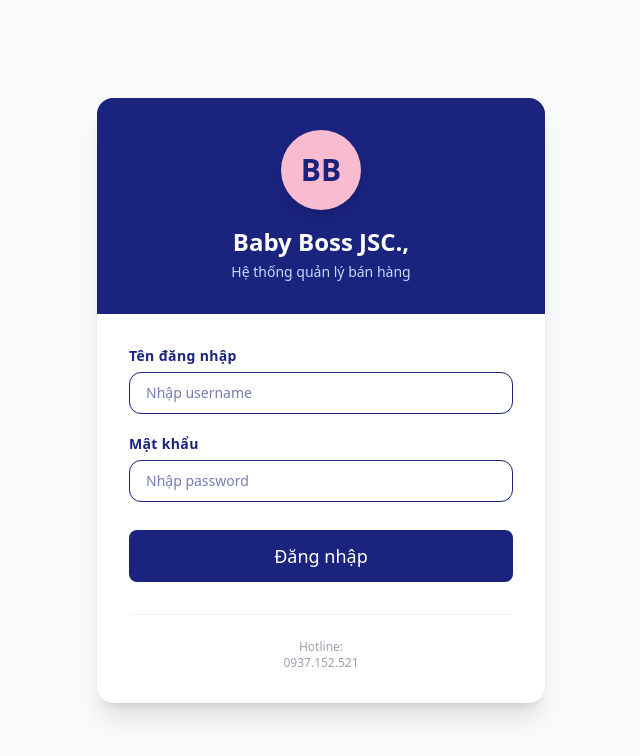
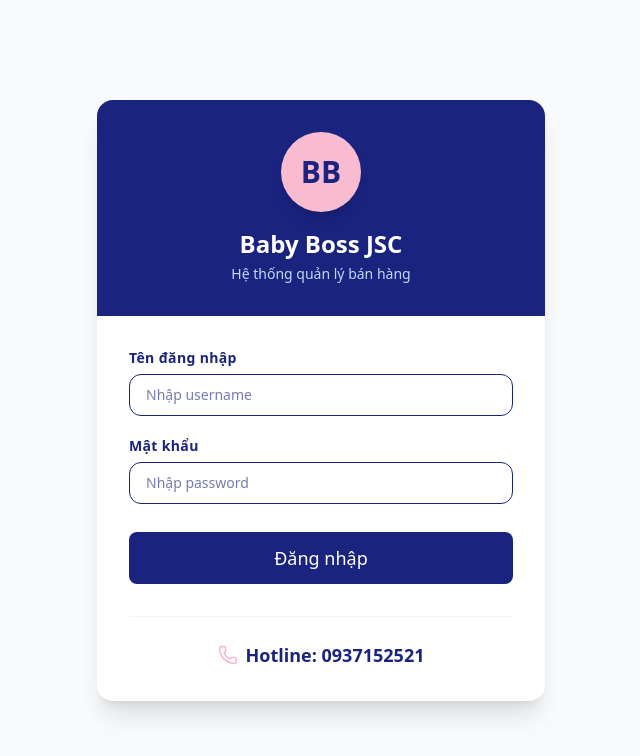
Before and after one commit to stevenguyen-wq/quan-tri-sale, a React (Vite) app: page / in a window 1280 px wide. Shown: the top 756 px of the page, without its empty margins (319-959 px from the left). Built offline with nearby package versions, Linux system fonts and the light colour scheme.

Commit message:
Login.tsx

```diff
--- a/components/Login.tsx
+++ b/components/Login.tsx
@@ -3,7 +3,7 @@ import { DataService } from '../services/dataService';
 import { User } from '../types';
 import { Button } from './Button';
 import { Input } from './Input';
-import { RefreshCw } from 'lucide-react';
+import { RefreshCw, Phone } from 'lucide-react';
 
 interface Props {
   onLogin: (user: User) => void;
@@ -50,7 +50,7 @@ export const Login: React.FC<Props> = ({ onLogin }) => {
             <div className="w-20 h-20 bg-baby-pink rounded-full mx-auto flex items-center justify-center mb-4 shadow-lg">
                 <span className="text-3xl font-bold text-baby-navy">BB</span>
             </div>
-            <h1 className="text-2xl font-bold text-white">Baby Boss JSC.,</h1>
+            <h1 className="text-2xl font-bold text-white">Baby Boss JSC</h1>
             <p className="text-blue-200 text-sm mt-1">Hệ thống quản lý bán hàng</p>
         </div>
 
@@ -84,9 +84,11 @@ export const Login: React.FC<Props> = ({ onLogin }) => {
             </Button>
             </form>
 
-            <div className="mt-8 pt-6 border-t border-gray-100 text-center text-xs text-gray-400">
-                <p>Hotline:</p>
-                <p>0937.152.521</p>
+            <div className="mt-8 pt-6 border-t border-gray-100 text-center">
+                <div className="flex items-center justify-center gap-2 text-baby-navy font-bold text-lg">
+                    <Phone size={20} className="text-baby-pink" />
+                    <span>Hotline: 0937152521</span>
+                </div>
             </div>
         </div>
       </div>
```
